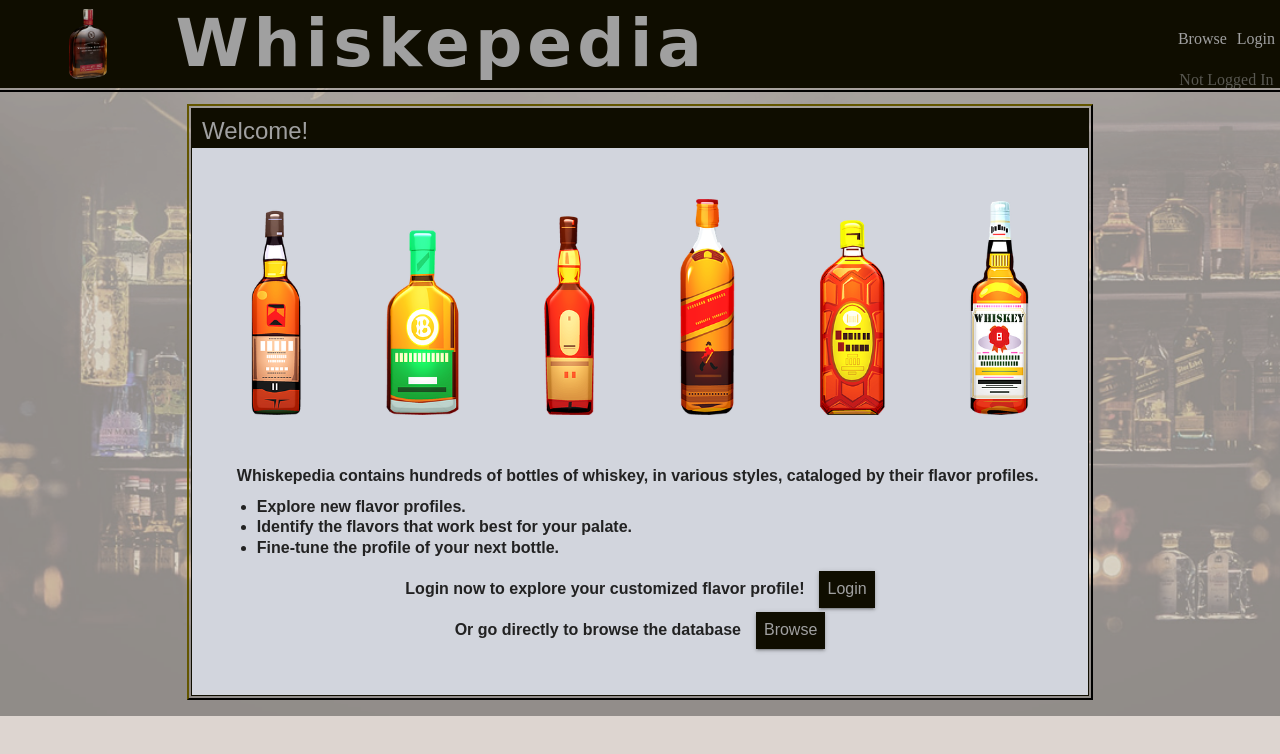
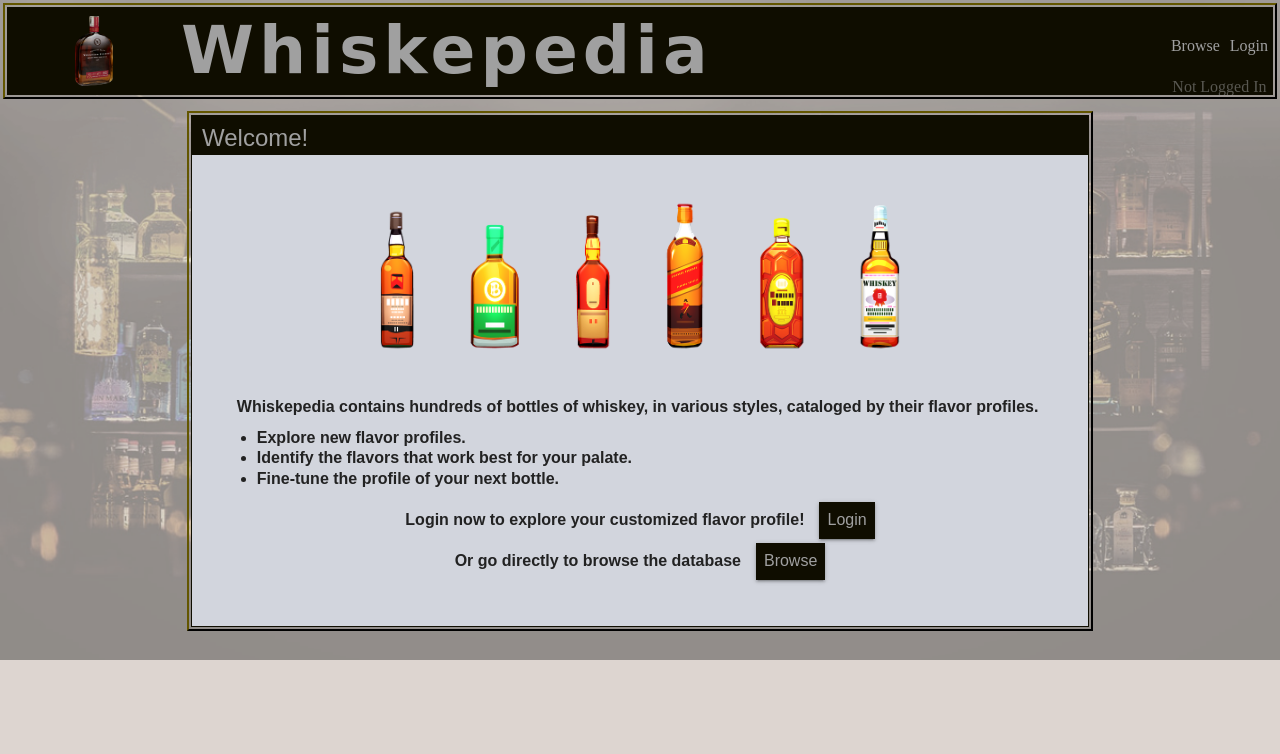
Before and after one commit to team-whiskepedia/whiskepedia, a website with bundled scripts: page public/index.html in a window 1280 px wide. Built offline with nearby package versions, Linux system fonts and the light colour scheme; a web font is replaced by a local one.

Commit message:
tune styling after reset.css

```diff
--- a/public/src/components/app/app.css
+++ b/public/src/components/app/app.css
@@ -1,5 +1,5 @@
 .container {
-    width: 100%;
+    width: calc(100% - 16px);
     margin: auto;
     margin-top: 20px;
     margin-bottom: 20px;
@@ -31,9 +31,9 @@
 }
 
 .slideshow-container img {
-    width: 90%;
-    margin-left: 5%;
-    margin-right: 5%;
+    width: 60%;
+    margin-left: 20%;
+    margin-right: 20%;
     margin-top: 5%;
     padding: 0;
 }
--- a/public/src/components/app/header.css
+++ b/public/src/components/app/header.css
@@ -6,7 +6,7 @@
 }
 .dark {
     background-color: #0F0D00;
-    margin: auto;
+    margin: 7px;
     outline-offset: 2px;
     outline: 2px outset #0F0D00;
 }
```
